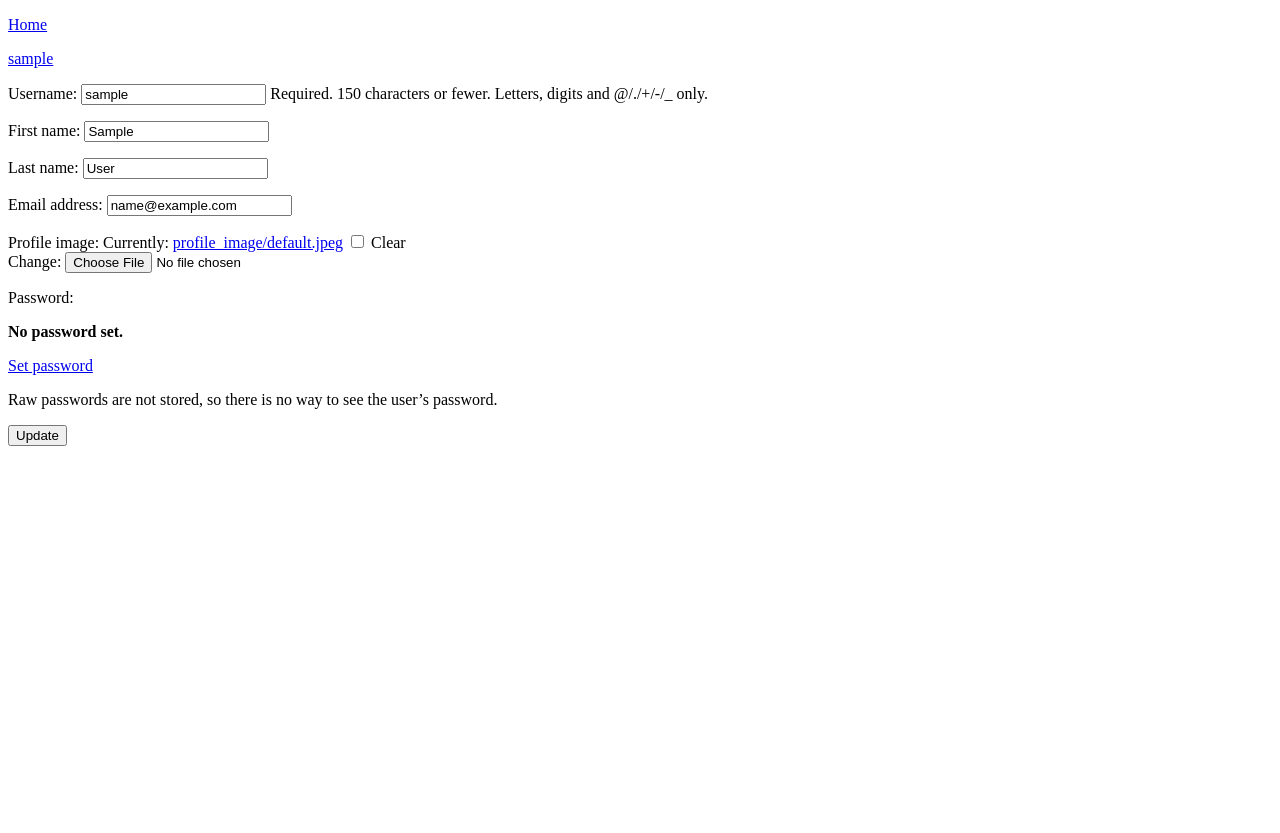
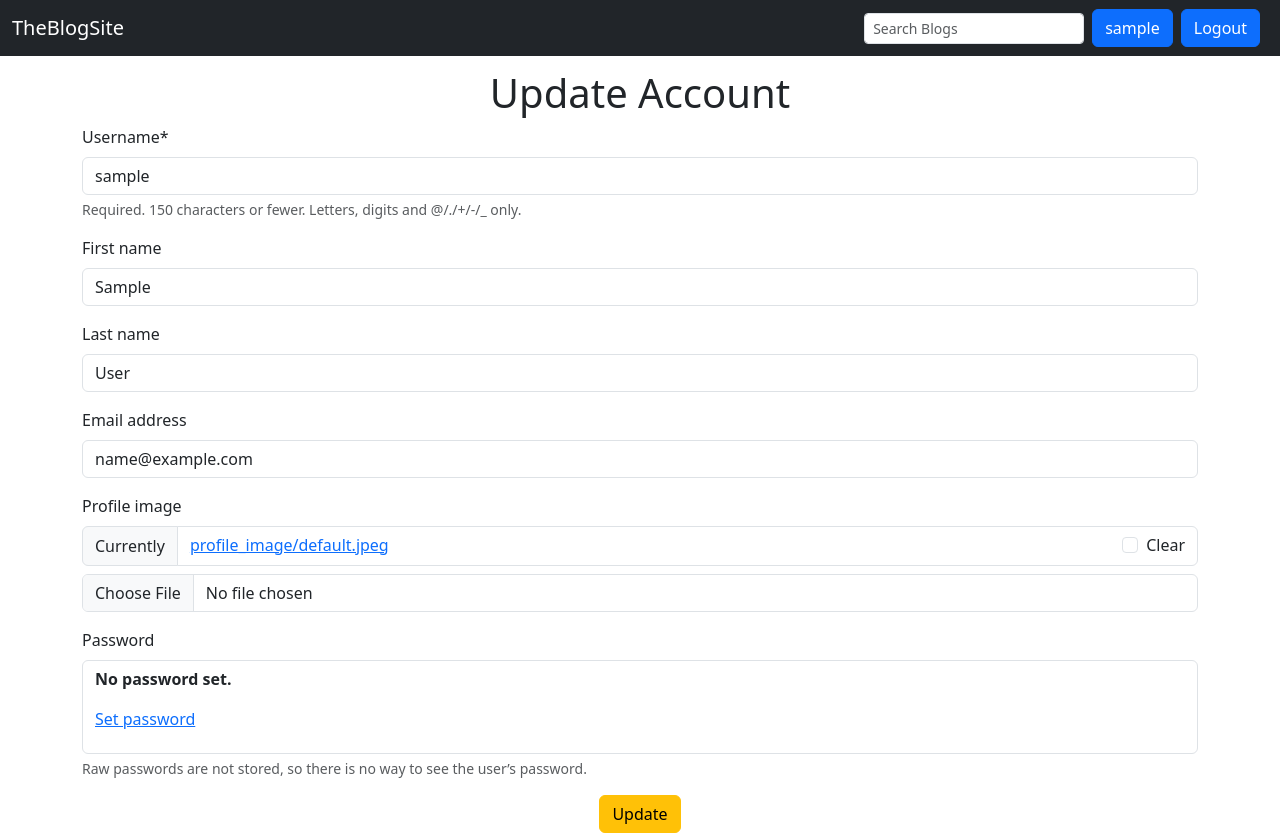
Before and after one commit to Nitin-Yadav-1/django-blog-site, a Django app: page /accounts/update/ in a window 1280 px wide. Before the commit the page ends 446 px from the top, so only its background shows below. Run offline with Django 5.2, Linux system fonts and the light colour scheme; the visitor is signed in with stand-in values (Sample User, id 1); some libraries are stand-ins or nearby versions.

Commit message:
update css of accounts page

```diff
--- a/accounts/templates/update_account.html
+++ b/accounts/templates/update_account.html
@@ -1,12 +1,17 @@
 {% extends 'base.html' %}
 
 {% block content %}
-<p><a href="{% url 'home' %}">Home</a></p>
-<p><a href="{% url 'profile' user.id %}">{{ user.username }}</a></p>
+{% load crispy_forms_tags %}
 
-<form method="post" enctype="multipart/form-data">
-  {% csrf_token %}
-  {{ form.as_p }}
-  <button type="submit">Update</button>
-</form>
+<div class="container">
+  <h1 class="text-center">Update Account</h1>
+  <form method="post" enctype="multipart/form-data">
+    {% csrf_token %}
+    {{ form|crispy }}
+    <p class="text-center">
+      <button class="btn btn-warning" type="submit">Update</button>
+    </p>
+  </form>
+</div>
+
 {% endblock %}
--- a/blog_site/urls.py
+++ b/blog_site/urls.py
@@ -27,4 +27,4 @@ urlpatterns = [
     path('accounts/', include('django.contrib.auth.urls')),
     path('blog/', include('blog.urls')),
     path('admin/', admin.site.urls),
-] + static(settings.MEDIA_URL, document_root=settings.MEDIA_ROOT)
+] + static(settings.MEDIA_URL, document_root=settings.MEDIA_ROOT) + static(settings.STATIC_URL, document_root=settings.STATIC_ROOT)
--- /dev/null
+++ b/static/css/styles.css
@@ -0,0 +1,24 @@
+.navbar-dark .nav-item .nav-link {
+  color: #fff;
+}
+
+.navbar-dark .nav-item .nav-link:hover {
+  background-color: rgba(255, 255, 255, 0.1);
+  transition: all 0.3s ease;
+  border-radius: 0.25rem;
+  color: #fff;
+}
+
+.fa-li {
+  position: relative;
+  left: 0;
+}
+
+html, body{
+  margin: 0;
+  height: 100%;
+}
+
+div.container{
+  margin-top: 1%;
+}
--- a/templates/base.html
+++ b/templates/base.html
@@ -1,16 +1,36 @@
 <!DOCTYPE html>
 <html lang="en">
+
 <head>
   <meta charset="UTF-8">
   <meta name="viewport" content="width=device-width, initial-scale=1.0">
+
+  <link
+    href="https://cdn.jsdelivr.net/npm/bootstrap@5.3.3/dist/css/bootstrap.min.css"
+    rel="stylesheet"
+    integrity="sha384-QWTKZyjpPEjISv5WaRU9OFeRpok6YctnYmDr5pNlyT2bRjXh0JMhjY6hW+ALEwIH"
+    crossorigin="anonymous">
+  {% load static%}
+  <link rel="stylesheet" href="{% static 'css/styles.css' %}">
   <title>
     {% block title %}
-      Blog App
+      The Blog Site
     {% endblock %}
   </title>
 </head>
+
 <body>
+
+  {% include 'navbar.html' %}
+
   {% block content %}
   {% endblock %}
+
+  <script
+    src="https://cdn.jsdelivr.net/npm/bootstrap@5.3.3/dist/js/bootstrap.bundle.min.js"
+    integrity="sha384-YvpcrYf0tY3lHB60NNkmXc5s9fDVZLESaAA55NDzOxhy9GkcIdslK1eN7N6jIeHz"
+    crossorigin="anonymous">
+  </script>
 </body>
+
 </html>
--- /dev/null
+++ b/templates/navbar.html
@@ -0,0 +1,28 @@
+<nav class="navbar navbar-dark bg-dark navbar-expand-lg">
+  <div class="container-fluid">
+    <button class="navbar-toggler" type="button" data-bs-toggle="collapse"
+    data-bs-target="#navbarExample" aria-controls="navbarExample" aria-expanded="false" aria-label="Toggle navigation">
+      <span class="navbar-toggler-icon"></span>
+    </button>
+    <a class="navbar-brand" href="{% url 'home' %}">TheBlogSite</a>
+
+    <div class="collapse navbar-collapse" id="navbarExample">
+      <ul class="navbar-nav me-auto mb-0"></ul>
+      <div class="d-flex align-items-center flex-column flex-lg-row">
+        <form class="me-2 mb-2 mb-lg-0">
+          <input type="text" class="form-control form-control-sm" placeholder="Search Blogs" />
+        </form>
+        {% if user.is_authenticated %}
+        <a class="btn btn-primary me-2 mb-2 mb-lg-0" href="{% url 'profile' user.id %}">{{ user.username }}</a>
+        <form class="me-2 mb-2 mb-lg-0" action="{% url 'logout' %}" method="POST">
+          {% csrf_token %}
+          <button type="submit" class="btn btn-primary">Logout</button>
+        </form>
+        {% else %}
+        <a class="btn btn-primary me-2 mb-2 mb-lg-0" href="{% url 'login' %}">Login</a>
+        <a class="btn btn-primary me-2 mb-2 mb-lg-0" href="{% url 'signup' %}">Sign up</a>
+        {% endif %}
+      </div>
+    </div>
+  </div>
+</nav>
```
Also changed, not shown: accounts/templates/profile.html (+27 -10 lines), blog_site/settings.py (+12 -1 lines), templates/home.html (+3 -13 lines), templates/registration/login.html (+9 -7 lines), templates/registration/signup.html (+9 -7 lines).
